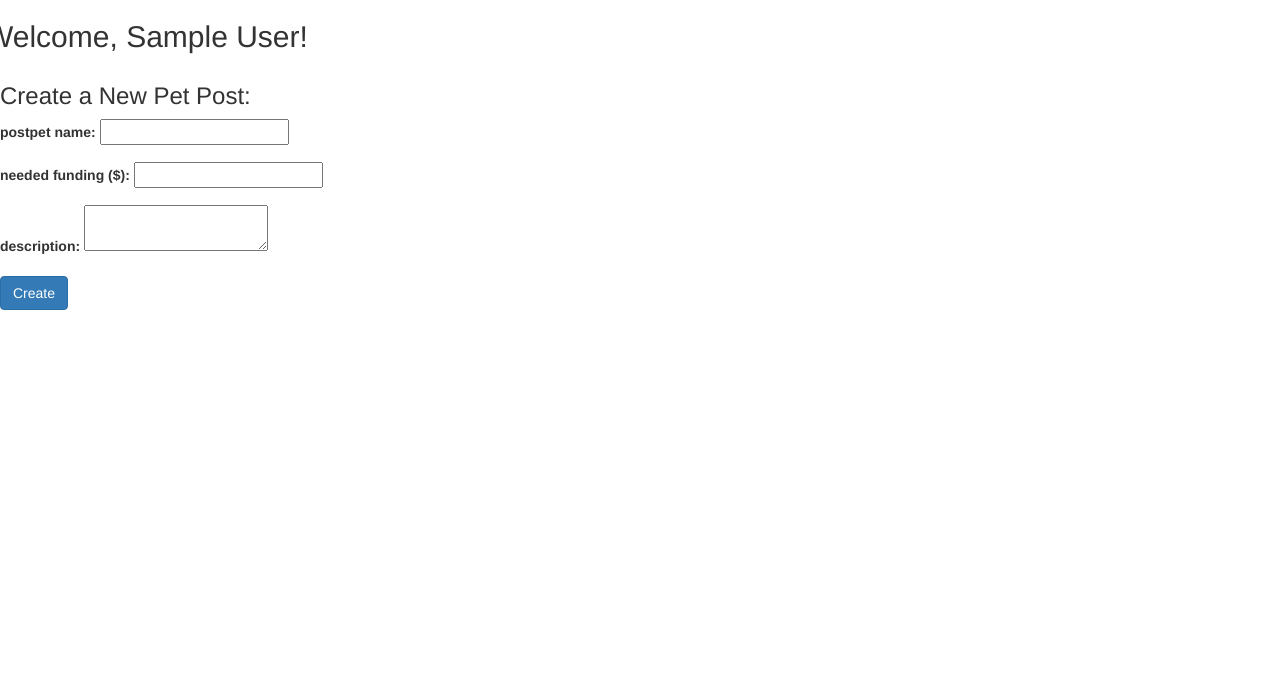
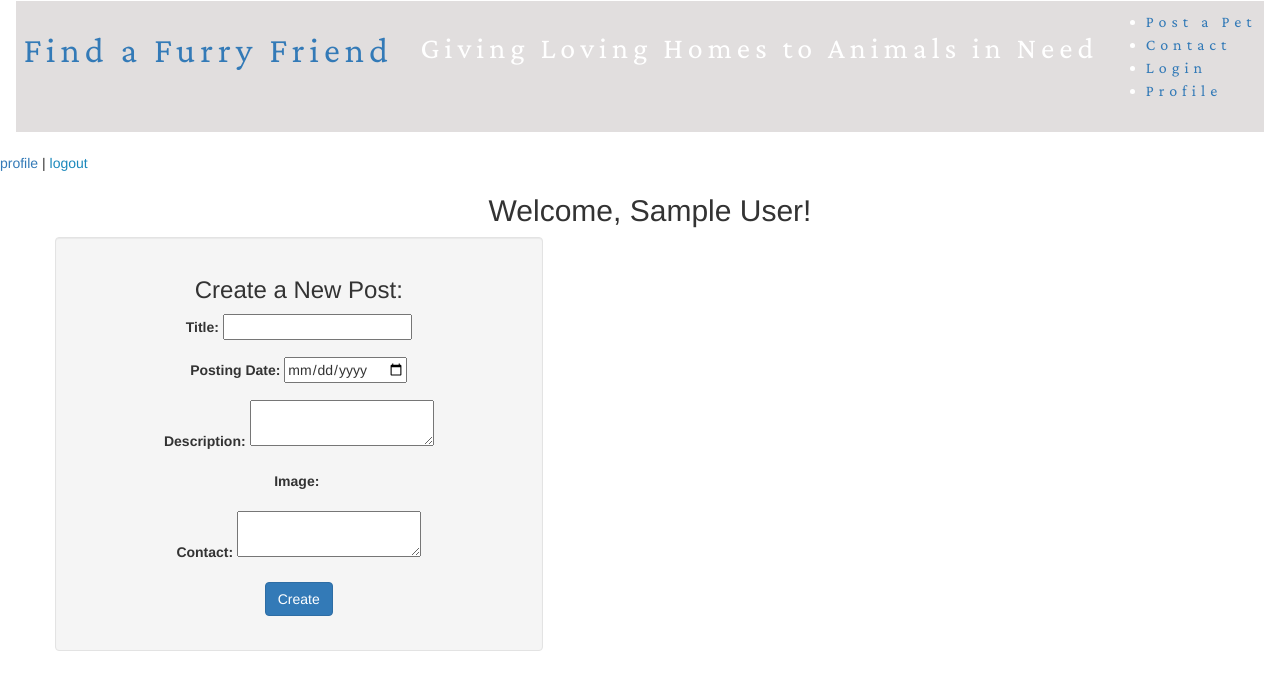
Before and after one commit to mdh1080/Pet-Project-March-23, a Node server app: page /profile in a window 1280 px wide. Shown: the top 690 px of the page. Run offline with Node 20, Linux system fonts and the light colour scheme; the visitor is signed in with stand-in values (Sample User, id 1); data that the repository does not hold is empty; some libraries are stand-ins or nearby versions.

Commit message:
Modify handlebars, css,

```diff
--- a/public/css/style.css
+++ b/public/css/style.css
@@ -39,8 +39,19 @@
 
   }
 
-  /* adoption page for cats and animals */
+  /* adoption page for cats and  */
   h2 {
+    font-size: 20px;
+    font-weight: 200;
+    margin-top: 40px;
+    margin-left: 20px;
+    text-align: top-left;
+    position: relative;
+    /* font-color: rgb(240, 19, 19); */
+    /* background-color: white; */
+  }
+
+  h3 {
     font-size: 20px;
     font-weight: 200;
     margin-top: 40px;
@@ -48,6 +59,21 @@
     position: relative;
     /* font-color: rgb(240, 19, 19); */
     /* background-color: white; */
+  }
+
+  .no-button {
+    background: none;
+    border: none;
+    padding: 0;
+    cursor: pointer;
+    color: #1b89bc;
+    text-decoration: none;
+    font-size: 100%;
+  }
+
+  .no-button:hover {
+    color: #065b83;
+    text-decoration: underline;
   }
 
   /* #weather-header {
--- a/public/js/login.js
+++ b/public/js/login.js
@@ -12,7 +12,7 @@ const loginFormHandler = async (event) => {
       });
 
       if (response.ok) {
-        document.location.replace('/');
+        document.location.replace('/profile');
       } else {
         alert('Failed to log in.');
       }
@@ -34,7 +34,7 @@ const loginFormHandler = async (event) => {
       });
 
       if (response.ok) {
-        document.location.replace('/');
+        document.location.replace('/profile');
       } else {
         alert('Failed to sign up.');
       }
--- a/public/js/profile.js
+++ b/public/js/profile.js
@@ -1,14 +1,16 @@
 const newFormHandler = async (event) => {
     event.preventDefault();
 
-    const name = document.querySelector('#postpet-name').value.trim();
-    const needed_funding = document.querySelector('#postpet-funding').value.trim();
+    const title = document.querySelector('#postpet-title').value.trim();
+    const date = document.querySelector('#postpet-date_created').value.trim();
     const description = document.querySelector('#postpet-desc').value.trim();
+    const image = document.querySelector('#postpet-image').value.trim();
+    const contact = document.querySelector('#postpet-user_id').value.trim();
 
-    if (name && needed_funding && description) {
+    if (title && date && description && image && contact) {
       const response = await fetch(`/api/postpets`, {
         method: 'POST',
-        body: JSON.stringify({ name, needed_funding, description }),
+        body: JSON.stringify({ title, date, description, image, contact }),
         headers: {
           'Content-Type': 'application/json',
         },
@@ -39,9 +41,9 @@ const newFormHandler = async (event) => {
   };
 
   document
-    .querySelector('.new-postpet-form')
+    .querySelector('.new-profile-form')
     .addEventListener('submit', newFormHandler);
 
   document
-    .querySelector('.postpet-list')
+    .querySelector('.profile-list')
     .addEventListener('click', delButtonHandler);
--- a/views/animals.handlebars
+++ b/views/animals.handlebars
@@ -16,7 +16,7 @@
 
         <h1>Find a Furry Friend</h1>
 
-        <h2>  Adoption Page </h2>
+        <h1>  Adoption Page </h1>
 
             <ul>
               <li>
@@ -60,7 +60,7 @@
     <!-- Grid column -->
     <div class="mb-3 pics animation all 2">
       <img class="img-fluid" src="https://images.pexels.com/photos/1805164/pexels-photo-1805164.jpeg?auto=compress&cs=tinysrgb&w=1260&h=750&dpr=2/img/Photos/Vertical/animal3" alt="Brown and white animal">
-        This is Belle. She is 3 years old and is a mixed breed. Belle is very friendly with children and adults. Does well with other animals.
+        This is Belle. She is 3 years old and is a mixed breed. Belle is very friendly with children and adults. Does well with other .
     </div>
     <!-- Grid column -->
 
@@ -102,7 +102,7 @@
      <!-- Grid column -->
      <div class="mb-3 pics animation all 2">
         <img class="img-fluid" src="https://images.pexels.com/photos/3568214/pexels-photo-3568214.jpeg?auto=compress&cs=tinysrgb&w=1260&h=750&dpr=2/img/Photos/Vertical/animal3" alt="Black Lab">
-          Meet Lucy! She is a black lab, 2 years old, and is house and leash trained. Lucy is a sweet girl, in need of lots of attention, only eats when you are sitting with her. Afraid of other animals.
+          Meet Lucy! She is a black lab, 2 years old, and is house and leash trained. Lucy is a sweet girl, in need of lots of attention, only eats when you are sitting with her. Afraid of other .
       </div>
       <!-- Grid column -->
 
--- a/views/layouts/main.handlebars
+++ b/views/layouts/main.handlebars
@@ -12,9 +12,61 @@
     <link href="https://fonts.googleapis.com/css2?family=Crimson+Pro" rel="stylesheet">
     <title>Find A Furry Friend</title>
 </head>
+
 <body>
+ <header>
+    <nav class="navbar navbar-inverse">
+     <div class="container-fluid">
+       <div class="navbar-header">
 
-{{{body}}}
+          <h1>
+            <a href ="/">Find a Furry Friend</a>
+          </h1>
 
+          <h2> Giving Loving Homes to Animals in Need </h2>
+
+
+              <ul>
+                {{!-- <li>
+                 <a href="/cats" target="_blank">Cats</a>
+               </li> --}}
+                <li>
+                 <a href="/animals"> Post a Pet</a>
+               </li>
+               <li>
+                <a href="#contact">Contact</a>
+               </li>
+                <li>
+                <a href="/login">Login</a>
+               </li>
+               <li>
+                <a href="/profile">Profile</a>
+               </li>
+              </ul>
+        </div>
+    </nav>
+
+        <!-- Conditionally render login or logout links -->
+        {{#if logged_in}}
+        <a href="/profile">profile</a> |
+        <button class="no-button" id="logout">logout</button>
+        {{/if}}
+
+    </header>
+    {{!-- <main class="container container-fluid mt-5"> --}}
+
+      {{{ body }}}
+
+    </main>
+    <footer>
+
+    </footer>
+  </div>
+
+  <!-- Render script for logged in users only -->
+  {{#if logged_in}}
+  <script src="/js/logout.js"></script>
+  {{/if}}
 </body>
+
 </html>
--- a/views/login.handlebars
+++ b/views/login.handlebars
@@ -1,6 +1,6 @@
 <link rel="stylesheet" type="text/css" href="./css/style.css">
 
-<nav class="navbar navbar-inverse">
+{{!-- <nav class="navbar navbar-inverse">
     <div class="container-fluid">
        <div class="navbar-header">
 
@@ -21,7 +21,7 @@
               </ul>
         </div>
     </nav>
-
+ --}}
 
 <div class="row justify-space-between-md">
   <div class="login-card">
--- a/views/profile.handlebars
+++ b/views/profile.handlebars
@@ -1,25 +1,36 @@
 <div class="row">
-  <div class="col-auto">
-    <h2>Welcome, {{name}}!</h2>
+  <div class="col-md-5">
+
   </div>
 </div>
+<div class="container text-center">
+  <div class= "row justify-space-between-md" id="">
+    <h2>Welcome, {{name}}!</h2>
+    <div class="col-md-5 well">
 
-<div class="row mt-4">
-  <div class="col-md-6">
-    <h3>Create a New Pet Post:</h3>
+
+    <h3>Create a New Post:</h3>
 
     <form class="form new-postpet-form">
       <div class="form-group">
-        <label for="postpet-name">postpet name:</label>
+        <label for="postpet-name">Title:</label>
         <input class="form-input" type="text" id="postpet-name" name="postpet-name" />
       </div>
       <div class="form-group">
-        <label for="postpet-funding">needed funding ($):</label>
-        <input class="form-input" type="number" id="postpet-funding" name="postpet-funding" />
+        <label for="postpet-date_created">Posting Date:</label>
+        <input class="form-input" type="date" id="postpet-date_created" name="postpet-date_created" />
       </div>
       <div class="form-group">
-        <label for="postpet-desc">description:</label>
+        <label for="postpet-desc">Description:</label>
         <textarea class="form-input" id="postpet-desc" name="postpet-desc"></textarea>
+      </div>
+      <div class="form-group">
+        <label for="postpet-image">Image:</label>
+        <img class="form-input" id="postpet-image" name="postpet-image"></img>
+      </div>
+      <div class="form-group">
+        <label for="postpet-user_id">Contact:</label>
+        <textarea class="form-input" id="postpet-user_id" name="postpet-user_id"></textarea>
       </div>
       <div class="form-group">
         <button type="submit" class="btn btn-primary">Create</button>
@@ -29,12 +40,12 @@
 
   {{#if postpets.length}}
   <div class="col-md-6 postpet-list">
-    <h3>Current Available Pets:</h3>
+    <h3>Current Posts:</h3>
 
     {{#each postpets as |postpet|}}
     <div class="row mb-2">
       <div class="col-md-8">
-        <h4><a href="/postpet/{{postpet.id}}">{{postpet.name}}</a></h4>
+        <h4><a href="/animals/{{postpet.id}}">{{postpet.title}}</a></h4>
       </div>
       <div class="col-md-4">
         <button class="btn btn-sm btn-danger" data-id="{{postpet.id}}">DELETE</button>
```
Also changed, not shown: controllers/api/index.js (+2 -6 lines), models/Comment.js (+37 -37 lines), models/index.js (+7 -7 lines), views/cats.handlebars (deleted, +0 -125 lines), views/homepage.handlebars (+1 -27 lines), public/css/cats.css (deleted).
